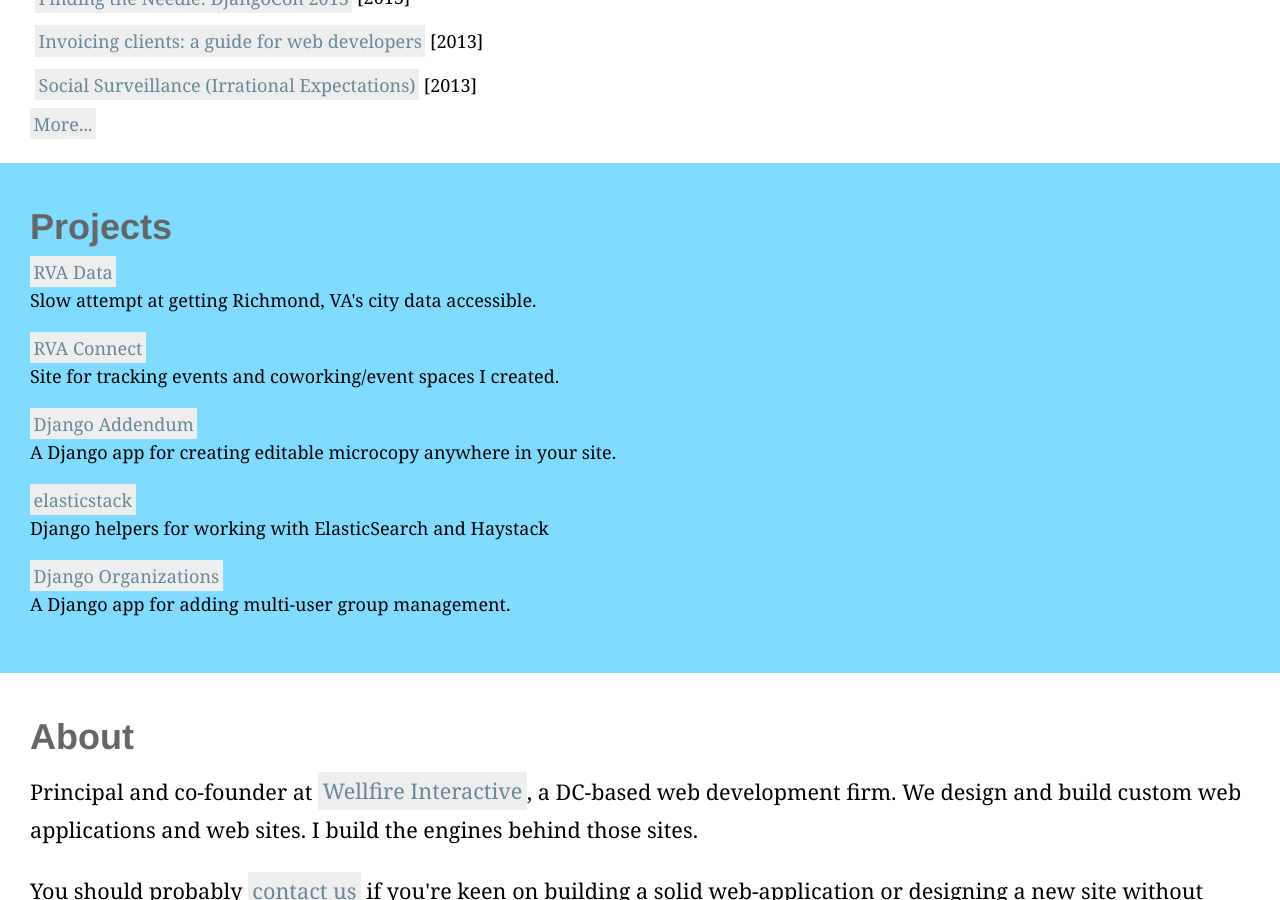
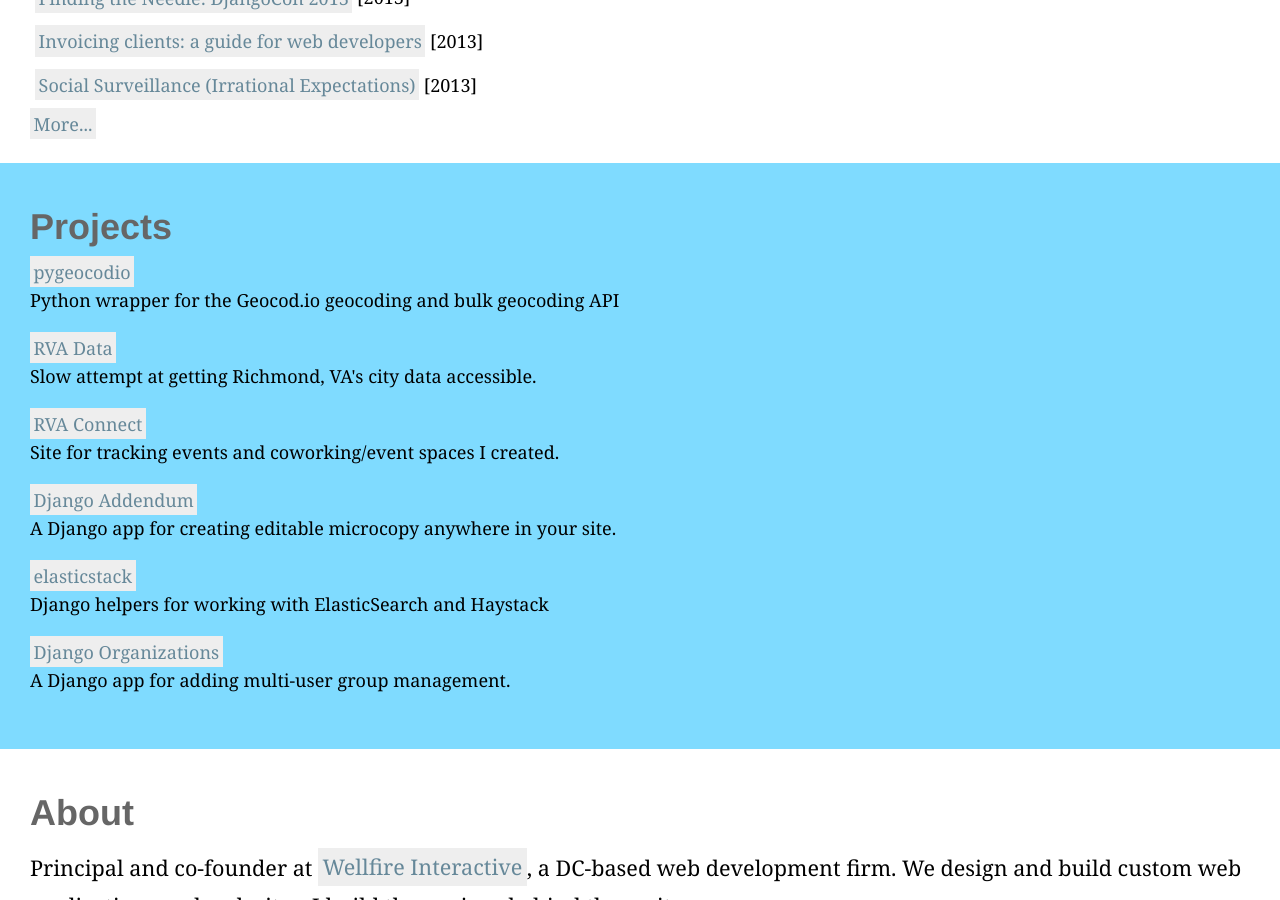
Before and after one commit to bennylope/bennylope.github.com, a Jekyll site: the page built from index.html, in a window 1280 px wide and 900 px high, scrolled down 685 px. Built offline with Jekyll 4.4.1, drawn with Linux system fonts in a browser that asks for light colours; the list of posts is cut into pages by our own code.

Commit message:
Add pygeocodio to project list

```diff
--- a/_data/projects.yml
+++ b/_data/projects.yml
@@ -1,19 +1,29 @@
+- name: pygeocodio
+  url: http://github.com/bennylope/pygeocodio
+  summary: Python wrapper for the Geocod.io geocoding and bulk geocoding API
+  type: python
+
 - name: RVA Data
   url: http://github.com/rva-data
   summary: Slow attempt at getting Richmond, VA's city data accessible.
+  type: data
 
 - name: RVA Connect
   url: http://www.rvaconnect.com
   summary: Site for tracking events and coworking/event spaces I created.
+  type: site
 
 - name: Django Addendum
   url: http://wellfire.github.io/django-addendum/
   summary: A Django app for creating editable microcopy anywhere in your site.
+  type: django
 
 - name: elasticstack
   url: http://github.com/bennylope/elasticstack
   summary: Django helpers for working with ElasticSearch and Haystack
+  type: django
 
 - name: Django Organizations
   url: http://wellfire.github.io/django-organizations/
   summary: A Django app for adding multi-user group management.
+  type: django
```
